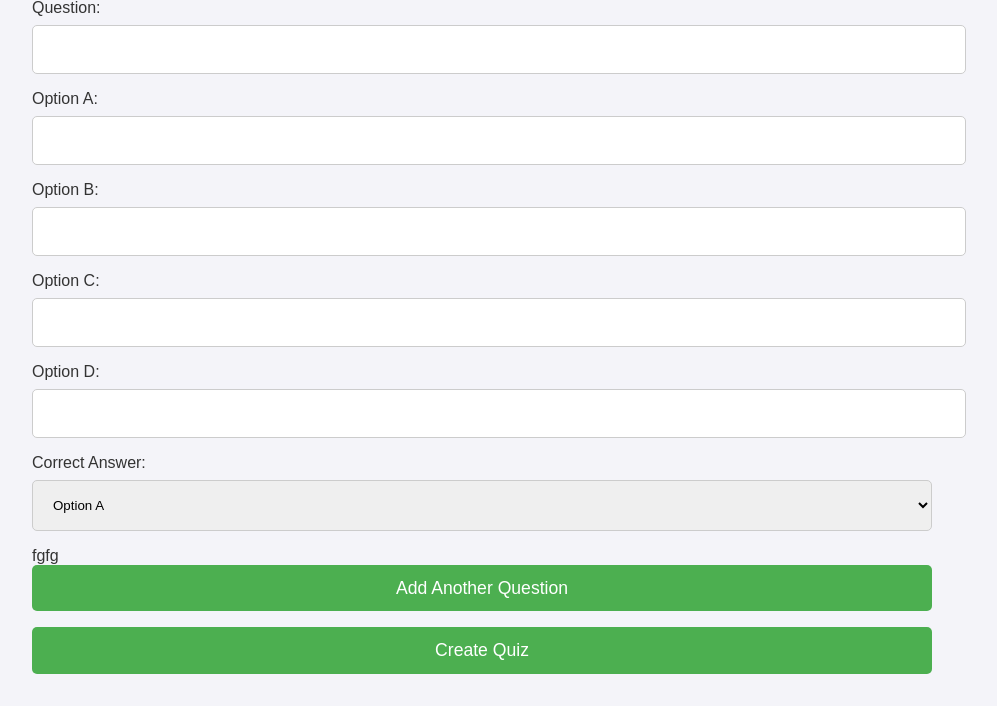
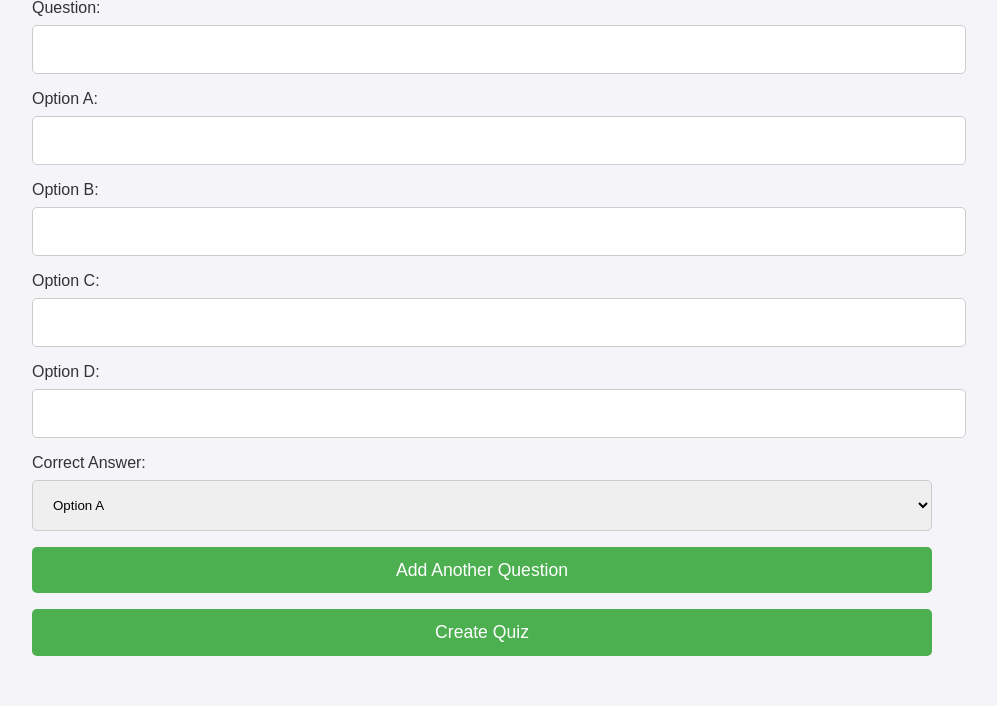
Before and after one commit to alishgc/Know-Your-Friend, a Flask app: page /create in a window 1280 px wide. Shown: the part 129-835 px from the top of the page, without its empty margins (158-1155 px from the left). After the commit the page ends 785 px from the top, so only its background shows below. Run offline with Flask 3, Linux system fonts and the light colour scheme.

Commit message:
Minor error fixed

```diff
--- a/templates/create.html
+++ b/templates/create.html
@@ -68,7 +68,7 @@
                         <option value="C">Option C</option>
                         <option value="D">Option D</option>
                     </select>
-                    fgfg
+
                 </div>
             </div>
             <button type="button" onclick="addQuestion()">Add Another Question</button>
```
